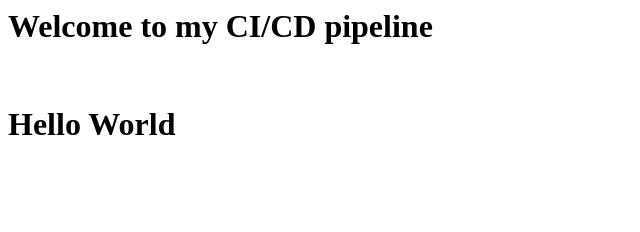
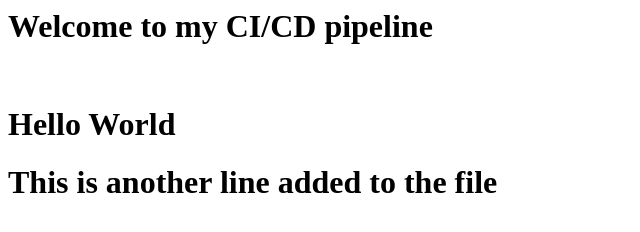
Before and after one commit to farhadtx/demo-jenkins-ansible, a plain HTML site: page index.html in a window 1280 px wide. Shown: the whole page, without its empty margins (0-640 px from the left). Drawn offline with Linux system fonts and the light colour scheme.

Commit message:
Update index.html

```diff
--- a/index.html
+++ b/index.html
@@ -1,3 +1,4 @@
 <h1> Welcome to my CI/CD pipeline </h1>
 <br/>
 <h1> Hello World </h1>
+<h1> This is another line added to the file <h1>
```
